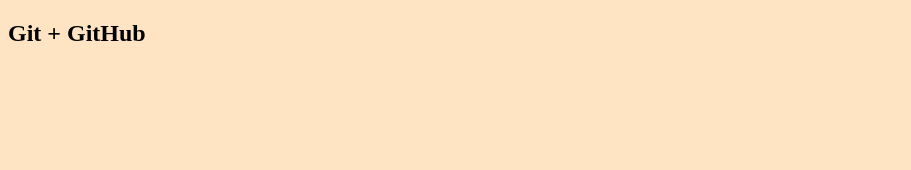
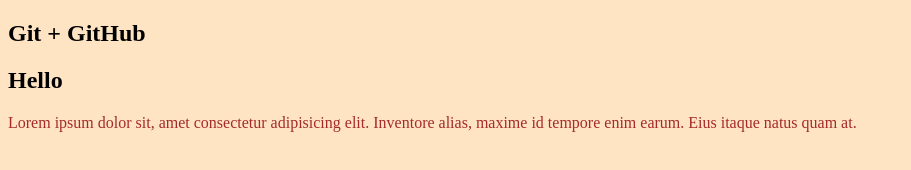
Before and after one commit to notnavol/gitTest, a plain HTML site: page index.html in a window 1280 px wide. Shown: the whole page, without its empty margins (0-911 px from the left). Drawn offline with Linux system fonts and the light colour scheme.

Commit message:
Наши первые изменения

```diff
--- a/css/style.css
+++ b/css/style.css
@@ -2,3 +2,6 @@
     background-color: bisque;
 
 }
+p{
+    color: brown;
+}
--- a/index.html
+++ b/index.html
@@ -8,5 +8,7 @@
 </head>
 <body>
     <h2>Git + GitHub</h2>
+    <h2>Hello</h2>
+    <p>Lorem ipsum dolor sit, amet consectetur adipisicing elit. Inventore alias, maxime id tempore enim earum. Eius itaque natus quam at.</p>
 </body>
 </html>
```
